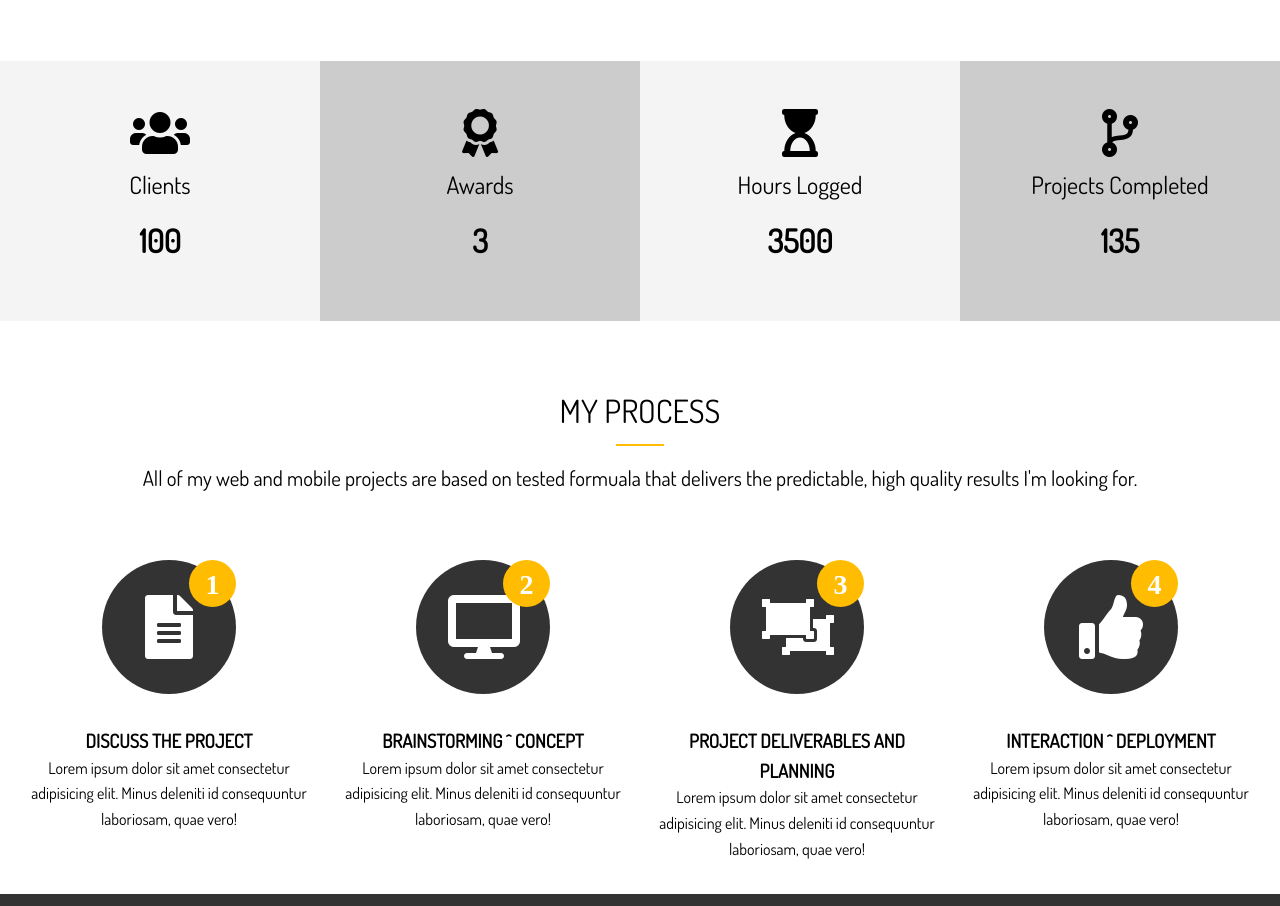
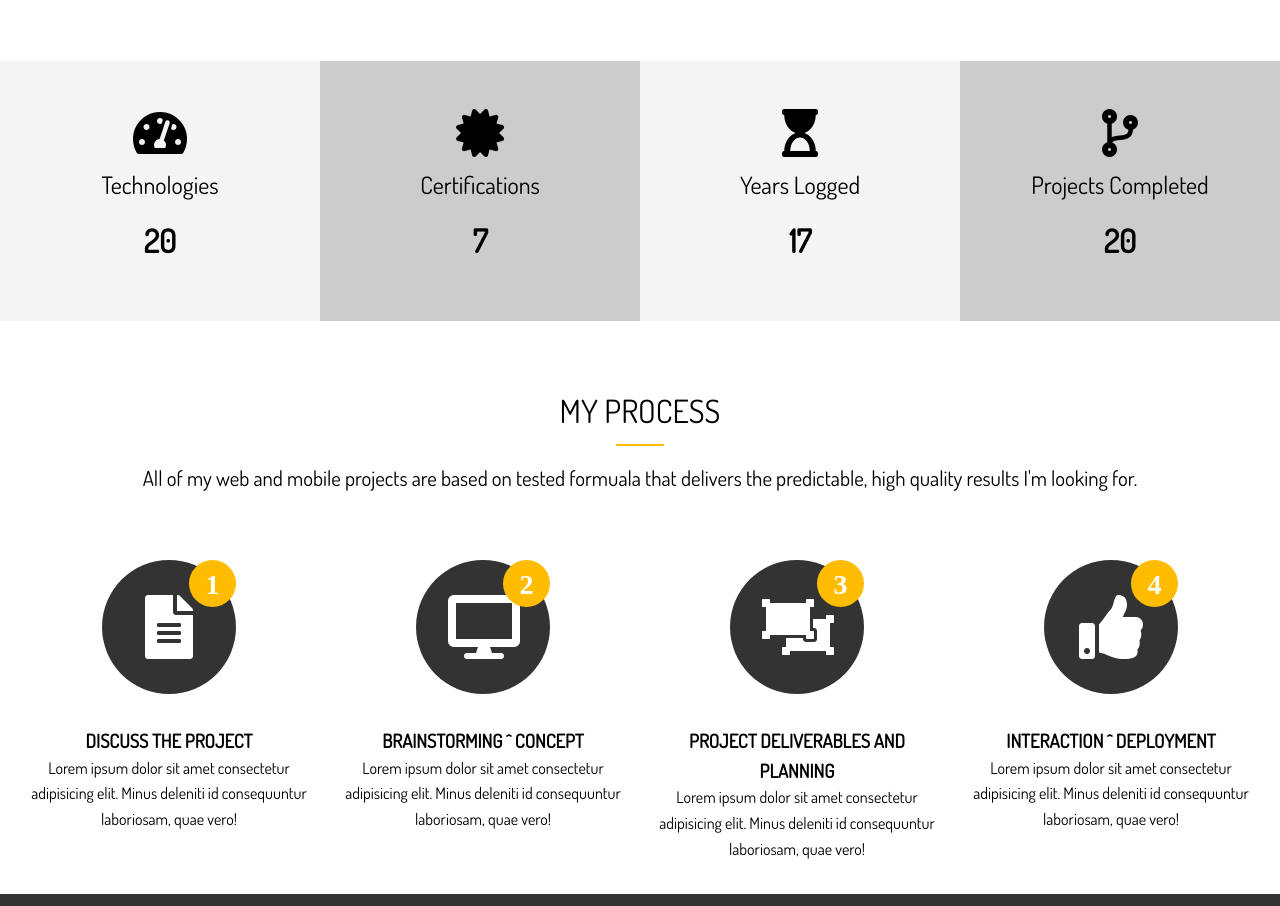
Before and after one commit to jdavault/portfolio, a website: page dist/index.html in a window 1280 px wide. Shown: the part 1164-2070 px from the top of the page. Drawn offline with Linux system fonts and the light colour scheme.

```diff
--- a/dist/index.html
+++ b/dist/index.html
@@ -101,30 +101,30 @@
       <div class="stats">
         <div>
           <ul>
-            <li><i class="fas fa-users fa-3x"></i></li>
-            <li class="stats-title">Clients</li>
-            <li class="stats-number">100</li>
+            <li><i class="fas fa-tachometer-alt fa-3x"></i></li>
+            <li class="stats-title">Technologies</li>
+            <li class="stats-number">20</li>
           </ul>
         </div>
         <div>
           <ul>
-            <li><i class="fas fa-award fa-3x"></i></li>
-            <li class="stats-title">Awards</li>
-            <li class="stats-number">3</li>
+            <li><i class="fas fa-certificate fa-3x"></i></li>
+            <li class="stats-title">Certifications</li>
+            <li class="stats-number">7</li>
           </ul>
         </div>
         <div>
           <ul>
             <li><i class="fas fa-hourglass-start fa-3x"></i></li>
-            <li class="stats-title">Hours Logged</li>
-            <li class="stats-number">3500</li>
+            <li class="stats-title">Years Logged</li>
+            <li class="stats-number">17</li>
           </ul>
         </div>
         <div>
           <ul>
             <li><i class="fas fa-code-branch fa-3x"></i></li>
             <li class="stats-title">Projects Completed</li>
-            <li class="stats-number">135</li>
+            <li class="stats-number">20</li>
           </ul>
         </div>
       </div>
```
